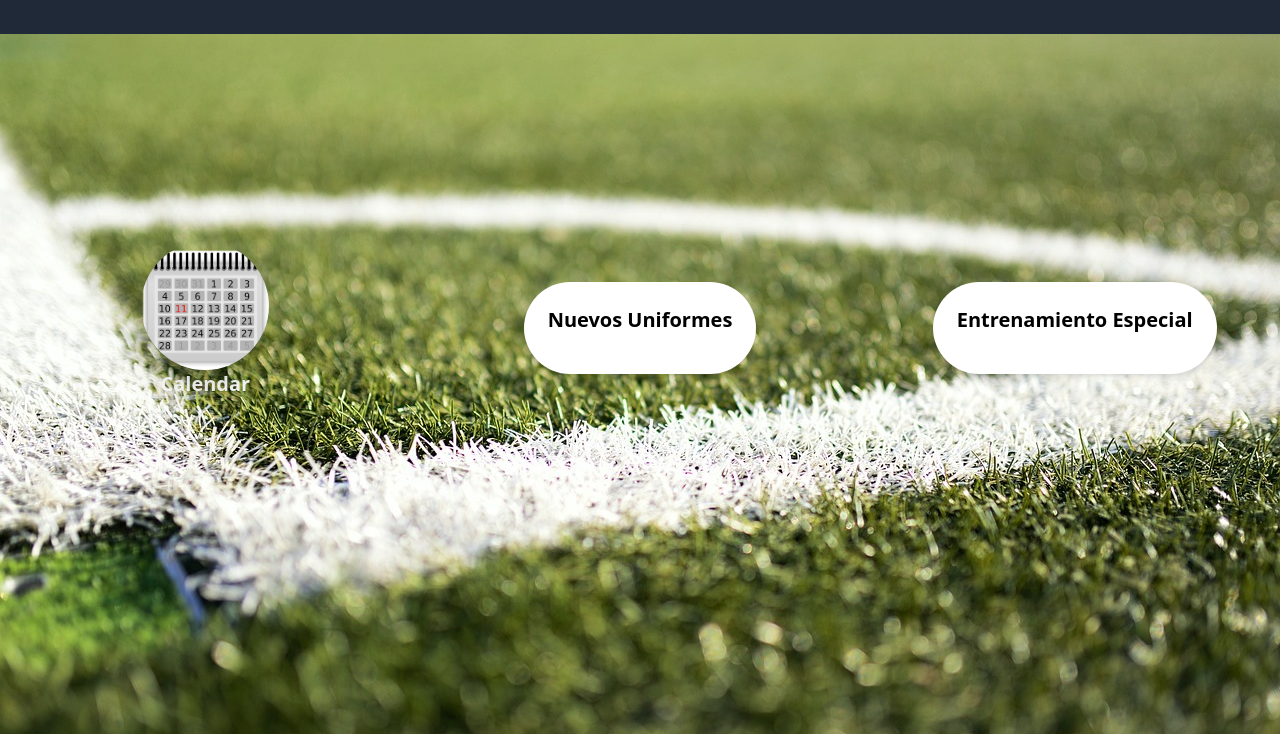
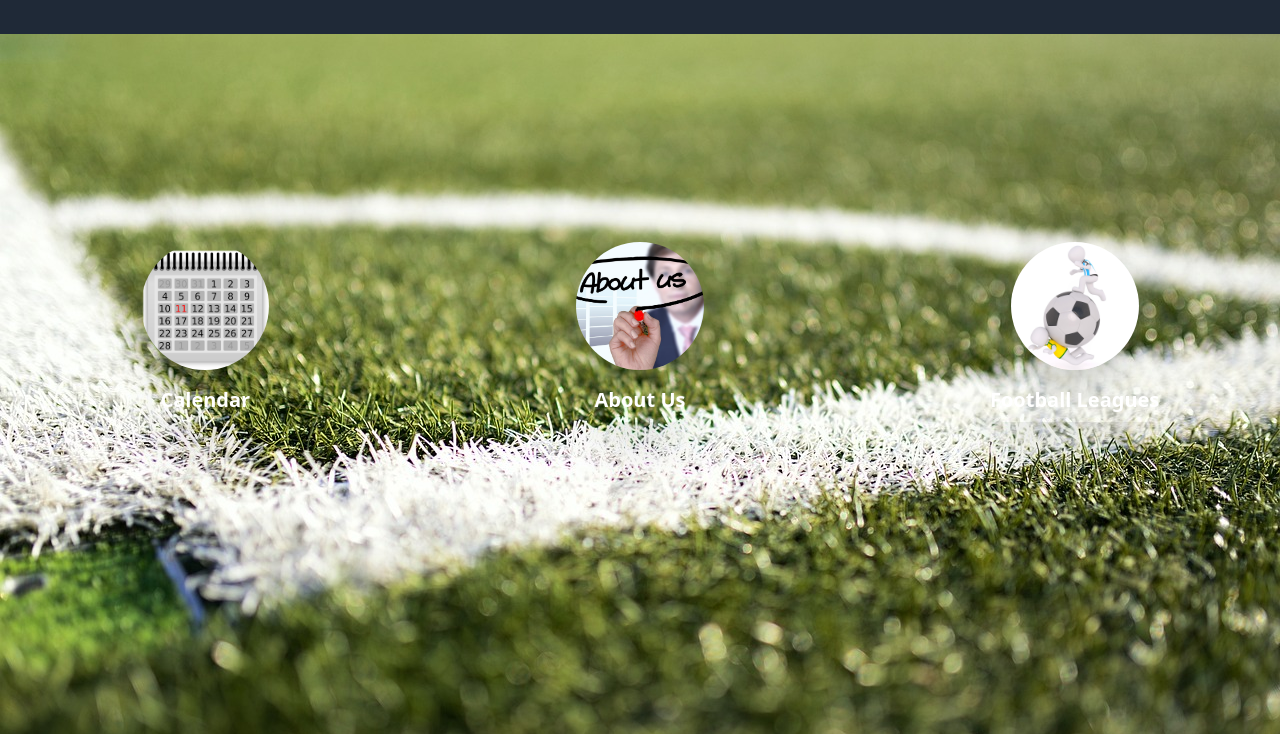
Before and after one commit to Cirvianum-DAW/mp9-uf1-projectetailwind-VesiDimitrov, a website built with Parcel: page Index.html in a window 1280 px wide. Shown: the part 106-840 px from the top of the page. Built offline with nearby package versions, Linux system fonts and the light colour scheme.

Commit message:
index acabat falta enlla}ar amb pagines

```diff
--- a/Index.html
+++ b/Index.html
@@ -24,24 +24,33 @@
 
       <div class="flex flex-col items-center justify-center mt-52">
         <a href="#"
-          class="relative bg-cover bg-center w-32 h-32 p-6 rounded-full shadow-2xl hover:bg-gray-200 transition-transform transform hover:scale-105 flex items-center justify-center"
+          class="relative bg-cover bg-center w-32 h-32 p-6 rounded-full shadow-2xl hover:bg-gray-200 transition-transform transform hover:scale-110 flex items-center justify-center"
           style="background-image: url('src/Imatges/Inici/calendar-31953_640.webp');">
         </a>
-        <h2 class="text-xl font-semibold mb-4 text-white">Calendar</h2>
+        <h2
+          class="text-xl font-semibold text-white relative hover:bg-black transition-transform transform hover:scale-110 mt-2 p-2 rounded-full shadow-2xl">
+          Calendar</h2>
       </div>
 
-      <div class="flex items-center justify-center mt-52">
+
+      <div class="flex flex-col items-center justify-center mt-52">
         <a href="#"
-          class="bg-white p-6 rounded-full shadow-md hover:bg-gray-200 transition-transform transform hover:scale-105 flex flex-col items-center justify-center">
-          <h2 class="text-xl font-semibold mb-4">Nuevos Uniformes</h2>
+          class="relative bg-cover bg-center w-32 h-32 p-6 rounded-full shadow-2xl hover:bg-gray-200 transition-transform transform hover:scale-110 flex items-center justify-center"
+          style="background-image: url('src/Imatges/Inici/businessman-1356063_1280.jpg');">
         </a>
+        <h2
+          class="text-xl font-semibold text-white relative hover:bg-black transition-transform transform hover:scale-110 mt-2 p-2 rounded-full shadow-2xl">
+          About Us</h2>
       </div>
 
-      <div class="flex items-center justify-center mt-52">
+      <div class="flex flex-col items-center justify-center mt-52">
         <a href="#"
-          class="bg-white p-6 rounded-full shadow-md hover:bg-gray-200 transition-transform transform hover:scale-105 flex flex-col items-center justify-center">
-          <h2 class="text-xl font-semibold mb-4">Entrenamiento Especial</h2>
+          class="relative bg-cover bg-center w-32 h-32 p-6 rounded-full shadow-2xl hover:bg-gray-200 transition-transform transform hover:scale-110 flex items-center justify-center"
+          style="background-image: url('src/Imatges/Inici/dreidman-3427251_1280.jpg');">
         </a>
+        <h2
+          class="text-xl font-semibold text-white relative hover:bg-black transition-transform transform hover:scale-110 mt-2 p-2 rounded-full shadow-2xl">
+          Football Leagues</h2>
       </div>
 
     </section>
```
Also changed, not shown: src/Imatges/Inici/businessman-1356063_1280.jpg (added), src/Imatges/Inici/dreidman-3427251_1280.jpg (added).
